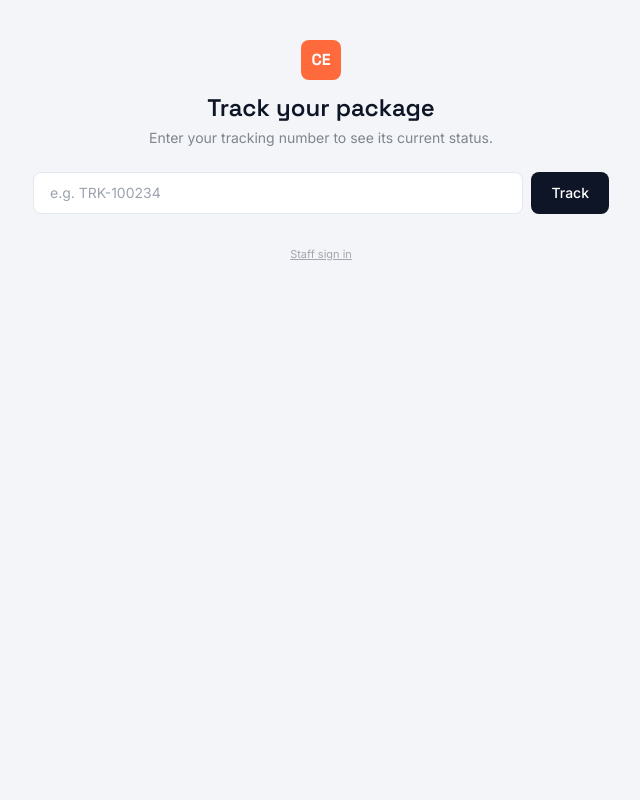
After one commit to mariarotric/CEMS, a Flask app: page /track in a window 1280 px wide. The commit adds this page. Shown: the whole page, without its empty margins (319-959 px from the left). Run offline with Flask 3, Linux system fonts and the light colour scheme; some libraries are stand-ins or nearby versions.

Commit message:
add tracking module

```diff
--- a/app.py
+++ b/app.py
@@ -1,3 +1,4 @@
+import os
 from functools import wraps
 from datetime import date, datetime
 
@@ -6,7 +7,11 @@ from flask import Flask, render_template, request, redirect, url_for, session, f
 from werkzeug.security import check_password_hash, generate_password_hash
 
 app = Flask(__name__)
-app.secret_key = "super_secure_secret_key"  # Required for session management
+# CHANGED: secret key now comes from an environment variable instead of being
+# hardcoded in source. Set it before running, e.g.:
+#   export CEMS_SECRET_KEY="something-long-and-random"
+# Falls back to a dev-only value so the app still runs locally without setup.
+app.secret_key = os.environ.get("CEMS_SECRET_KEY", "dev-only-insecure-key-change-me")
 
 # ---------------------------------------------------------------
 # MySQL Configuration (XAMPP defaults: user 'root', blank password)
@@ -17,6 +22,12 @@ db_config = {
     "password": "",
     "database": "cems_db",
 }
+
+# NEW: single source of truth for delivery statuses. Used to validate any
+# incoming status value instead of trusting raw form input.
+VALID_DELIVERY_STATUSES = [
+    "Pending", "Picked Up", "In Transit", "Out for Delivery", "Delivered", "Failed"
+]
 
 
 def get_db_connection():
@@ -37,6 +48,19 @@ def query(sql, params=None, fetchone=False, commit=False):
     cursor.close()
     conn.close()
     return result
+
+
+# NEW: writes one row to delivery_status_history every time a delivery's
+# status changes, so there's a timestamped audit trail instead of only ever
+# seeing the current status. Requires the delivery_status_history table
+# (see schema_migration.sql).
+def log_status_change(delivery_id, old_status, new_status, changed_by=None):
+    query(
+        """INSERT INTO delivery_status_history (delivery_id, old_status, new_status, changed_by)
+           VALUES (%s, %s, %s, %s)""",
+        (delivery_id, old_status, new_status, changed_by),
+        commit=True,
+    )
 
 
 # ---------------------------------------------------------------
@@ -112,6 +136,38 @@ def login():
 def logout():
     session.clear()
     return redirect(url_for("login"))
+
+
+# ---------------------------------------------------------------
+# NEW: Public package tracking (no login required)
+# ---------------------------------------------------------------
+@app.route("/track", methods=["GET"])
+def track_package():
+    tracking_number = request.args.get("tracking_number", "").strip()
+    delivery = None
+    history = []
+    searched = bool(tracking_number)
+
+    if tracking_number:
+        delivery = query(
+            """SELECT d.*, b.branch_name FROM deliveries d
+               LEFT JOIN branches b ON d.branch_id = b.id
+               WHERE d.tracking_number = %s""",
+            (tracking_number,), fetchone=True,
+        )
+        if delivery:
+            history = query(
+                "SELECT * FROM delivery_status_history WHERE delivery_id=%s ORDER BY changed_at ASC",
+                (delivery["id"],),
+            )
+
+    return render_template(
+        "track.html",
+        delivery=delivery,
+        history=history,
+        tracking_number=tracking_number,
+        searched=searched,
+    )
 
 
 # ---------------------------------------------------------------
@@ -325,7 +381,7 @@ def assign_delivery():
         if existing:
             flash("That tracking number already exists.", "error")
         else:
-            query(
+            new_id = query(
                 """INSERT INTO deliveries (tracking_number, customer_name, destination_address,
                                             assigned_to, branch_id, status)
                    VALUES (%s,%s,%s,%s,%s,'Pending')""",
@@ -333,6 +389,8 @@ def assign_delivery():
                  f.get("assigned_to") or None, f.get("branch_id") or None),
                 commit=True,
             )
+            # NEW: seed the audit trail with the delivery's creation event
+            log_status_change(new_id, None, "Pending", changed_by=session["id"])
             flash("Delivery assigned successfully.", "success")
             return redirect(url_for("deliveries_list"))
 
@@ -342,11 +400,28 @@ def assign_delivery():
 @app.route("/deliveries/reassign/<int:delivery_id>", methods=["POST"])
 @roles_required("Administrator", "Branch Manager")
 def reassign_delivery(delivery_id):
+    new_status = request.form["status"]
+
+    # CHANGED: validate against the known status list instead of trusting raw input
+    if new_status not in VALID_DELIVERY_STATUSES:
+        flash("Invalid delivery status.", "error")
+        return redirect(url_for("deliveries_list"))
+
+    current = query("SELECT status FROM deliveries WHERE id=%s", (delivery_id,), fetchone=True)
+    if not current:
+        flash("Delivery not found.", "error")
+        return redirect(url_for("deliveries_list"))
+
     query(
         "UPDATE deliveries SET assigned_to=%s, status=%s WHERE id=%s",
-        (request.form.get("assigned_to") or None, request.form["status"], delivery_id),
+        (request.form.get("assigned_to") or None, new_status, delivery_id),
         commit=True,
     )
+
+    # NEW: log the change if the status actually changed
+    if current["status"] != new_status:
+        log_status_change(delivery_id, current["status"], new_status, changed_by=session["id"])
+
     flash("Delivery updated.", "success")
     return redirect(url_for("deliveries_list"))
 
@@ -366,12 +441,35 @@ def my_deliveries():
 @app.route("/update-status/<int:delivery_id>", methods=["POST"])
 @roles_required("Employee")
 def update_status(delivery_id):
-    new_status = request.form["status"]
+    new_status = request.form.get("status", "")
+
+    # CHANGED: reject anything that isn't one of the known statuses
+    if new_status not in VALID_DELIVERY_STATUSES:
+        flash("Invalid delivery status.", "error")
+        return redirect(url_for("my_deliveries"))
+
+    delivery = query(
+        "SELECT status FROM deliveries WHERE id=%s AND assigned_to=%s",
+        (delivery_id, session["id"]), fetchone=True
+    )
+    if not delivery:
+        flash("Delivery not found or not assigned to you.", "error")
+        return redirect(url_for("my_deliveries"))
+
+    # CHANGED: once a delivery is closed out, an agent can no longer edit it
+    if delivery["status"] in ("Delivered", "Failed"):
+        flash("This delivery is already closed and can't be updated further.", "error")
+        return redirect(url_for("my_deliveries"))
+
     query(
         "UPDATE deliveries SET status=%s WHERE id=%s AND assigned_to=%s",
         (new_status, delivery_id, session["id"]),
         commit=True,
     )
+
+    # NEW: record the change in the audit trail
+    log_status_change(delivery_id, delivery["status"], new_status, changed_by=session["id"])
+
     flash("Delivery status updated.", "success")
     return redirect(url_for("my_deliveries"))
 
@@ -440,6 +538,21 @@ def checkin():
 @app.route("/my-attendance/checkout", methods=["POST"])
 @roles_required("Employee")
 def checkout():
+    # CHANGED: require an existing check-in for today before allowing checkout,
+    # and block a second checkout on the same day.
+    today_att = query(
+        "SELECT check_in, check_out FROM attendance WHERE employee_id=%s AND date=%s",
+        (session["id"], date.today()), fetchone=True
+    )
+
+    if not today_att or not today_att["check_in"]:
+        flash("You need to check in before you can check out.", "error")
+        return redirect(url_for("my_attendance"))
+
+    if today_att["check_out"]:
+        flash("You've already checked out for today.", "error")
+        return redirect(url_for("my_attendance"))
+
     now = datetime.now().strftime("%H:%M:%S")
     query(
         "UPDATE attendance SET check_out=%s WHERE employee_id=%s AND date=%s",
--- a/templates/base.html
+++ b/templates/base.html
@@ -127,7 +127,7 @@
         <span class="hidden sm:inline-block text-[11px] font-semibold uppercase tracking-wider px-2.5 py-1 rounded-full bg-accent-light text-accent-dark">{{ current_role }}</span>
         <div class="flex items-center gap-2.5 pl-3 md:border-l border-line">
           <div class="w-8 h-8 rounded-full bg-ink-900 text-white flex items-center justify-center text-xs font-semibold font-display">
-            {{ current_fullname[:1] if current_fullname else current_username[:1]|upper }}
+            {{ (current_fullname[:1] if current_fullname else current_username[:1])|upper }}
           </div>
           <div class="hidden md:block leading-tight">
             <p class="text-sm font-medium">{{ current_fullname or current_username }}</p>
--- a/templates/login.html
+++ b/templates/login.html
@@ -559,6 +559,9 @@
           </button>
 
         </form>
+        <p class="text-center text-[11px] text-ink-900/40 mt-4">
+  <a href="{{ url_for('track_package') }}" class="hover:text-ink-900/60 underline">Track a package instead</a>
+</p>
 
 
         <!-- Perforation -->
--- /dev/null
+++ b/templates/track.html
@@ -0,0 +1,78 @@
+{% extends "base.html" %}
+{% block title %}Track Package{% endblock %}
+
+{% block auth_content %}
+<div class="min-h-screen flex items-start justify-center bg-paper px-4 py-10">
+  <div class="w-full max-w-xl">
+
+    <div class="text-center mb-6">
+      <div class="w-10 h-10 mx-auto rounded-lg bg-accent flex items-center justify-center font-display font-bold text-white">CE</div>
+      <h1 class="font-display text-2xl font-semibold mt-3">Track your package</h1>
+      <p class="text-sm text-ink-900/50 mt-1">Enter your tracking number to see its current status.</p>
+    </div>
+
+    <form method="GET" action="{{ url_for('track_package') }}" class="flex gap-2 mb-6">
+      <input type="text" name="tracking_number" required value="{{ tracking_number }}"
+             placeholder="e.g. TRK-100234"
+             class="flex-1 px-4 py-2.5 rounded-lg border border-line bg-white focus:outline-none focus:ring-2 focus:ring-accent/40 focus:border-accent text-sm transition">
+      <button type="submit"
+              class="px-5 py-2.5 rounded-lg bg-ink-900 hover:bg-ink-700 text-white text-sm font-medium transition">
+        Track
+      </button>
+    </form>
+
+    {% if searched %}
+      {% if delivery %}
+      <div class="bg-white border border-line rounded-2xl shadow-card p-6">
+        <div class="flex items-center justify-between mb-4">
+          <div>
+            <p class="font-mono-track text-[11px] uppercase tracking-widest text-ink-900/40">Tracking Number</p>
+            <p class="font-display text-lg font-semibold">{{ delivery.tracking_number }}</p>
+          </div>
+          {% set d = delivery %}
+          {% include "_status_badge.html" %}
+        </div>
+
+        <div class="grid grid-cols-2 gap-4 text-sm mb-6">
+          <div>
+            <p class="text-[11px] uppercase tracking-wide text-ink-900/40">Destination</p>
+            <p class="mt-0.5">{{ delivery.destination_address }}</p>
+          </div>
+          <div>
+            <p class="text-[11px] uppercase tracking-wide text-ink-900/40">Branch</p>
+            <p class="mt-0.5">{{ delivery.branch_name or '—' }}</p>
+          </div>
+        </div>
+
+        <div class="perforated my-4"></div>
+
+        <p class="text-[11px] uppercase tracking-widest text-ink-900/40 mb-3">Status Timeline</p>
+        {% if history %}
+        <ol class="space-y-3">
+          {% for h in history %}
+          <li class="flex items-start gap-3 text-sm">
+            <span class="w-1.5 h-1.5 rounded-full bg-accent mt-1.5 shrink-0"></span>
+            <div>
+              <p class="font-medium">{{ h.new_status }}</p>
+              <p class="text-[11px] text-ink-900/40 font-mono-track">{{ h.changed_at }}</p>
+            </div>
+          </li>
+          {% endfor %}
+        </ol>
+        {% else %}
+        <p class="text-sm text-ink-900/50">No status history recorded yet — currently <strong>{{ delivery.status }}</strong>.</p>
+        {% endif %}
+      </div>
+      {% else %}
+      <div class="bg-white border border-line rounded-2xl shadow-card p-6 text-center text-sm text-ink-900/60">
+        No delivery found for that tracking number. Double-check it and try again.
+      </div>
+      {% endif %}
+    {% endif %}
+
+    <p class="text-center text-[11px] text-ink-900/35 mt-8">
+      <a href="{{ url_for('login') }}" class="hover:text-ink-900/60 underline">Staff sign in</a>
+    </p>
+  </div>
+</div>
+{% endblock %}
```
Also changed, not shown: schema.sql (+10 -0 lines).
